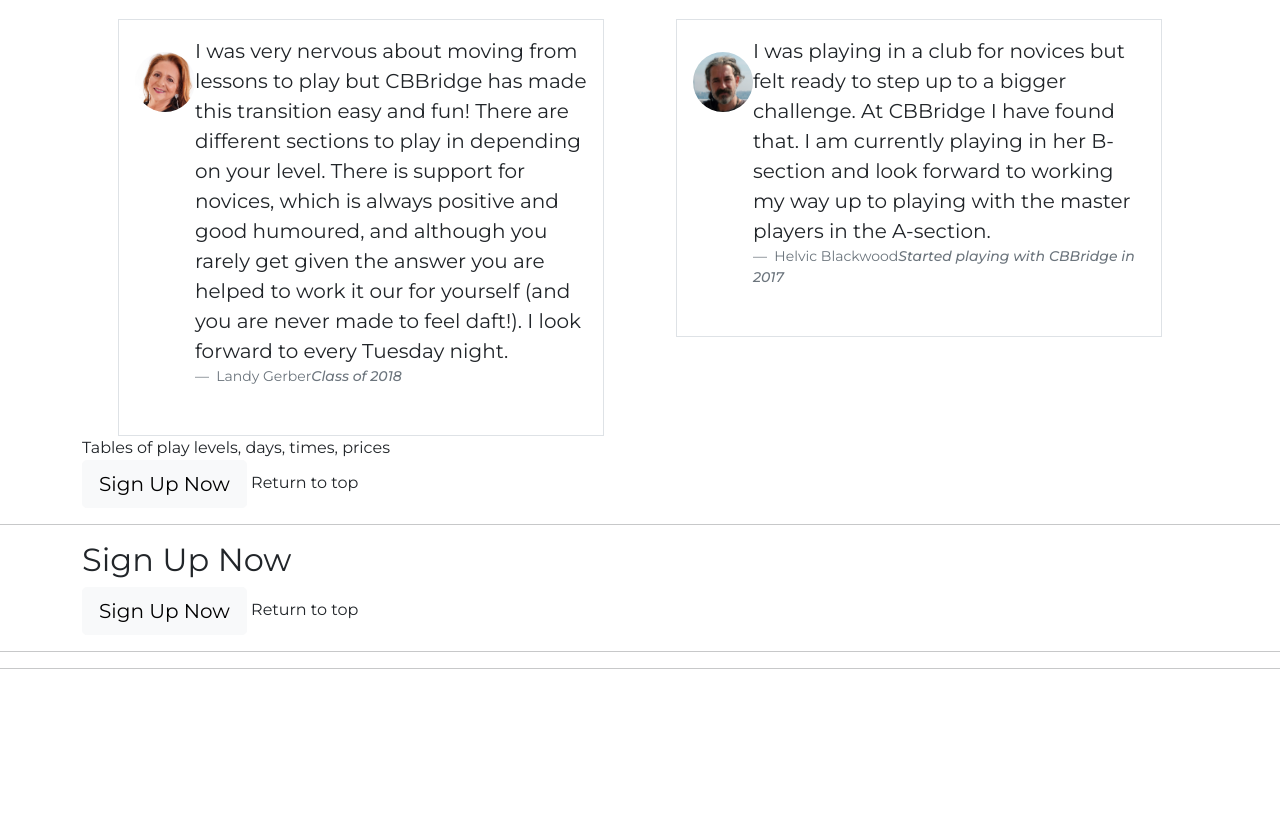
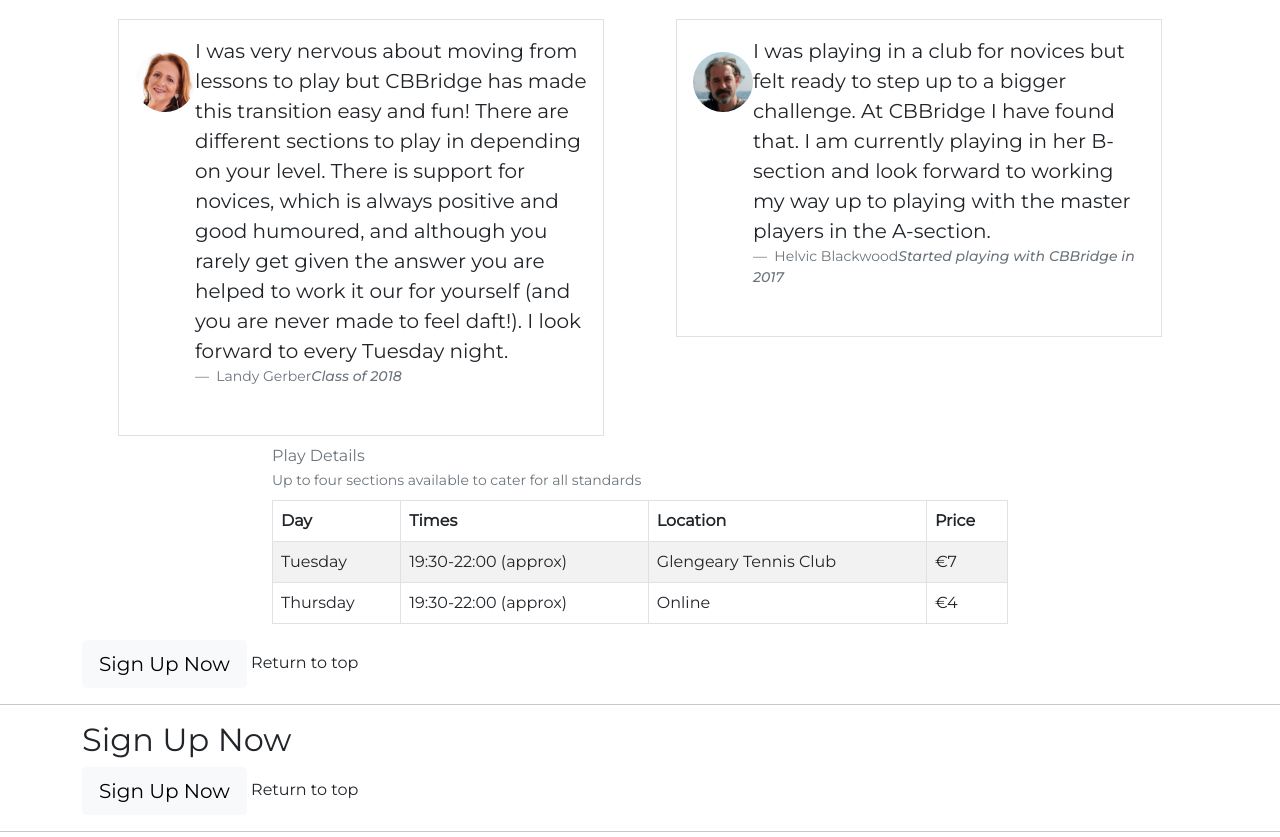
Before and after one commit to ConacBreslin/CCBridge-MS1, a plain HTML site: page index.html in a window 1280 px wide. Shown: the part 3513-4350 px from the top of the page. Before the commit the page ends 4198 px from the top, so only its background shows below. Drawn offline with nearby package versions, Linux system fonts and the light colour scheme.

Commit message:
add table of play

```diff
--- a/index.html
+++ b/index.html
@@ -346,7 +346,7 @@
       <td>Advanced</td>
       <td>Every 2nd Saturday</td>
       <td>14:00-16:30</td>
-      <td>Online</td>
+      <td>Glenageary Tennis Club</td>
       <td>€15</td>
       <td>Pay per session<br><a href="#">Click here for list of topics</a></td>
     </tr>
@@ -432,8 +432,38 @@
             </div>
 
             <div class="row">
-                <div class="col-12">
-                    <table>Tables of play levels, days, times, prices</table>
+                <div class="col-8 offset-2">
+                    <table class="table table-bordered table-striped caption-top">
+    <caption>Play Details<br><small>Up to four sections available to cater for all standards</small></caption>
+  <thead>
+    <tr>
+
+      <th scope="col">Day</th>
+      <th scope="col">Times</th>
+      <th scope="col">Location</th>
+      <th scope="col">Price</th>
+
+    </tr>
+  </thead>
+  <tbody>
+    <tr>
+      <td>Tuesday</td>
+      <td>19:30-22:00 (approx)</td>
+      <td>Glengeary Tennis Club</td>
+      <td>€7</td>
+
+    </tr>
+    <tr>
+       <td>Thursday</td>
+      <td>19:30-22:00 (approx)</td>
+      <td>Online</td>
+      <td>€4</td>
+
+    </tr>
+
+
+  </tbody>
+</table>
                 </div>
             </div>
 
```
